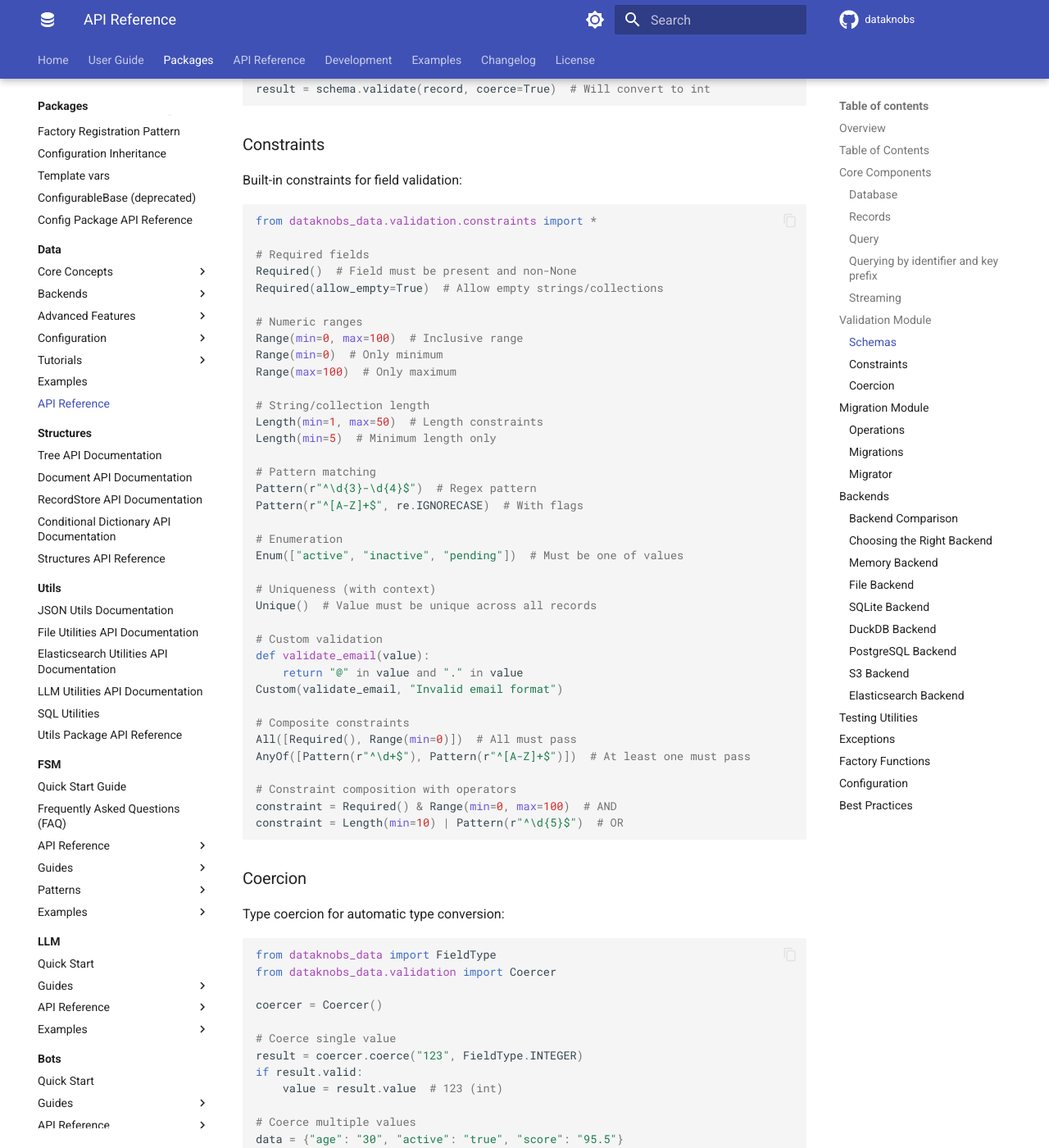
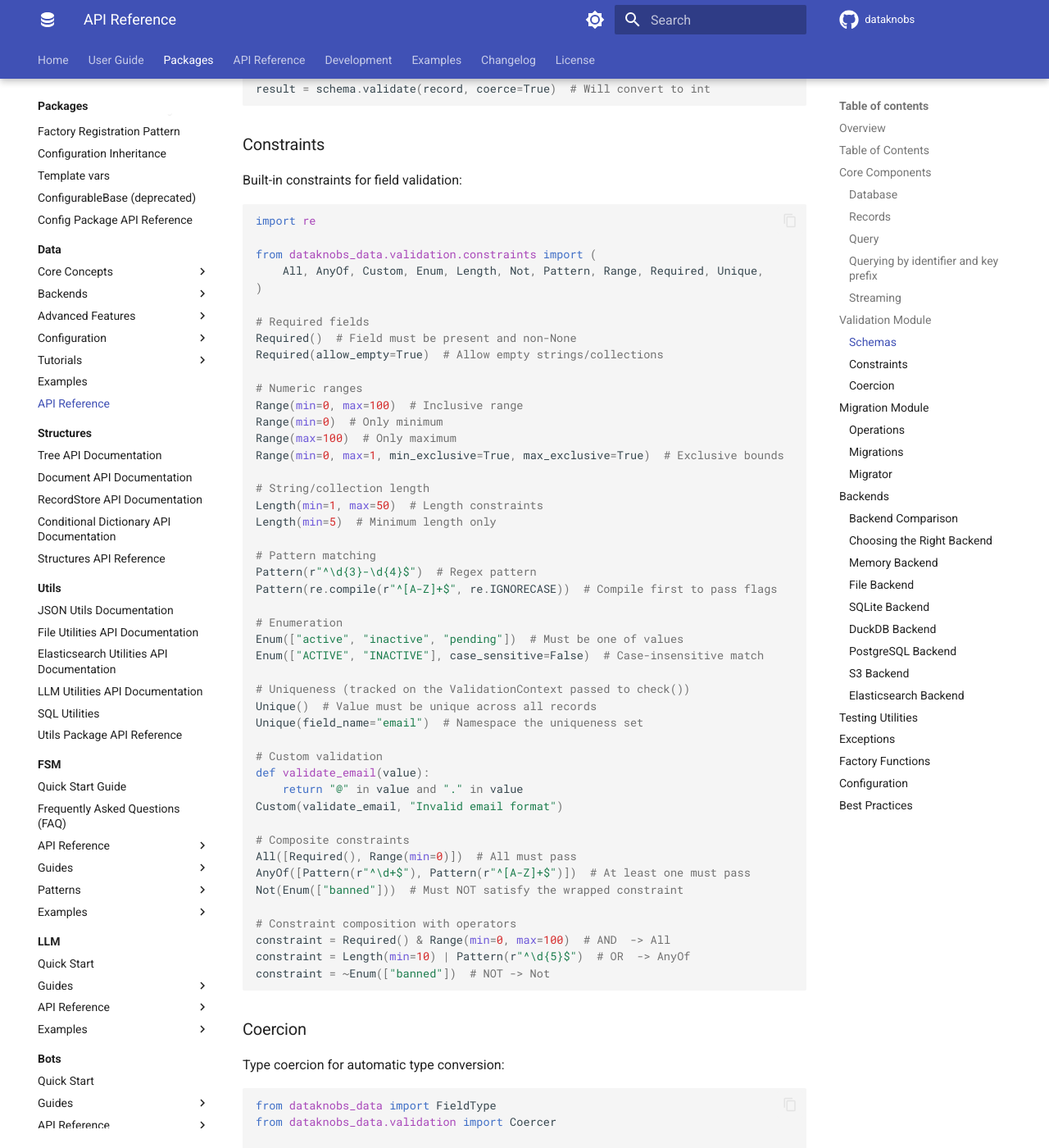
Before and after one commit to KBS-Labs/dataknobs, an MkDocs documentation site: the page built from docs/packages/data/api-reference.md, in a window 1280 px wide and 1400 px high, scrolled down 12836 px. Shown: the whole window at 82% size. Built offline with MkDocs 1.6.1 and Material for MkDocs 9.7.7, drawn with Linux system fonts in a browser that asks for light colours; comment, search, counter and statistics services are not loaded.

Commit message:
fix(docs): refuse star imports, and repoint what one was hiding
A star import is the single form that satisfies the documented-import guard
while defeating it. The module it names really does exist, so the fence reads
as clean -- and every name used beneath it goes unchecked, because no statement
ever named one.

Three such lines were in scope, and the blocks under two of them had been
documenting a replaced API generation the whole time the guard reported green:

- `Pattern(regex, flags)` -- Pattern takes one argument; flags require
  `re.compile()` first.
- `AddField(default=...)` -- the field is `default_value`.
- `migration.add_operation(...)` -- the method is `add`.
- `Migration("upgrade_schema", "2.0.0")` -- the arguments are
  `(from_version, to_version)`.
- `Migrator(source, target)` then `await migrator.migrate(migration=...)` --
  the constructor takes nothing, and the async entry point is
  `migrate_async(source, target, transform=...)`.
- `progress.percentage` / `progress.successful` -- the object has `percent`
  and `succeeded`.
- `await Database.create("postgres", config)` -- `Database` is not a name in
  `dataknobs_data` at all; construction goes through
  `async_database_factory.create(backend=..., **config)`, which is not
  awaitable.

Every rewritten block was executed rather than read, the migration one end to
end against two memory backends, asserting all three operations landed on the
migrated record. Import resolution cannot see any of the above, which is the
whole reason the star form has to go.

The guard now refuses `from dataknobs... import *` outright, with the
illustrative marker honoured as it is elsewhere so a fence whose subject is the
star form can still show one. Restoring any of the three lines turns it red.

Naming the imports also serves the reader: `import *` does not say where
`Range` came from, and a reader who cannot tell cannot look it up.

Co-Authored-By: Claude Opus 5 (1M context) <noreply@anthropic.com>
Claude-Session: https://claude.ai/code/session_01XCnqNGCe2cJMw54jJaSBM9

````diff
--- a/docs/packages/data/api-reference.md
+++ b/docs/packages/data/api-reference.md
@@ -582,7 +582,11 @@ result = schema.validate(record, coerce=True)  # Will convert to int
 Built-in constraints for field validation:
 
 ```python
-from dataknobs_data.validation.constraints import *
+import re
+
+from dataknobs_data.validation.constraints import (
+    All, AnyOf, Custom, Enum, Length, Not, Pattern, Range, Required, Unique,
+)
 
 # Required fields
 Required()  # Field must be present and non-None
@@ -592,6 +596,7 @@ Required(allow_empty=True)  # Allow empty strings/collections
 Range(min=0, max=100)  # Inclusive range
 Range(min=0)  # Only minimum
 Range(max=100)  # Only maximum
+Range(min=0, max=1, min_exclusive=True, max_exclusive=True)  # Exclusive bounds
 
 # String/collection length
 Length(min=1, max=50)  # Length constraints
@@ -599,13 +604,15 @@ Length(min=5)  # Minimum length only
 
 # Pattern matching
 Pattern(r"^\d{3}-\d{4}$")  # Regex pattern
-Pattern(r"^[A-Z]+$", re.IGNORECASE)  # With flags
+Pattern(re.compile(r"^[A-Z]+$", re.IGNORECASE))  # Compile first to pass flags
 
 # Enumeration
 Enum(["active", "inactive", "pending"])  # Must be one of values
+Enum(["ACTIVE", "INACTIVE"], case_sensitive=False)  # Case-insensitive match
 
-# Uniqueness (with context)
+# Uniqueness (tracked on the ValidationContext passed to check())
 Unique()  # Value must be unique across all records
+Unique(field_name="email")  # Namespace the uniqueness set
 
 # Custom validation
 def validate_email(value):
@@ -615,10 +622,12 @@ Custom(validate_email, "Invalid email format")
 # Composite constraints
 All([Required(), Range(min=0)])  # All must pass
 AnyOf([Pattern(r"^\d+$"), Pattern(r"^[A-Z]+$")])  # At least one must pass
+Not(Enum(["banned"]))  # Must NOT satisfy the wrapped constraint
 
 # Constraint composition with operators
-constraint = Required() & Range(min=0, max=100)  # AND
-constraint = Length(min=10) | Pattern(r"^\d{5}$")  # OR
+constraint = Required() & Range(min=0, max=100)  # AND  -> All
+constraint = Length(min=10) | Pattern(r"^\d{5}$")  # OR  -> AnyOf
+constraint = ~Enum(["banned"])  # NOT -> Not
 ```
 
 ### Coercion
````
Also changed, not shown: packages/data/README.md (+23 -18 lines), packages/data/docs/API_REFERENCE.md (+14 -5 lines), 1 other file.
